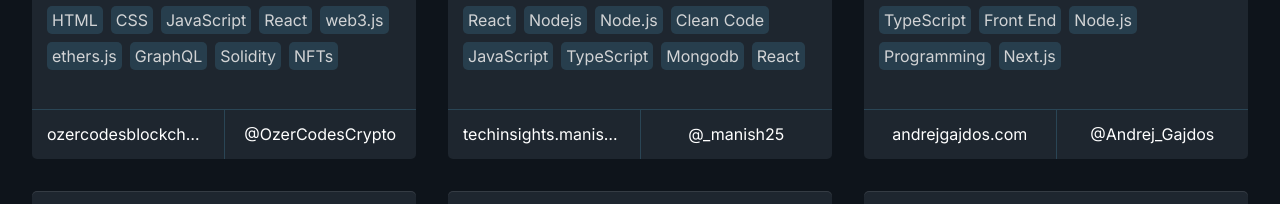
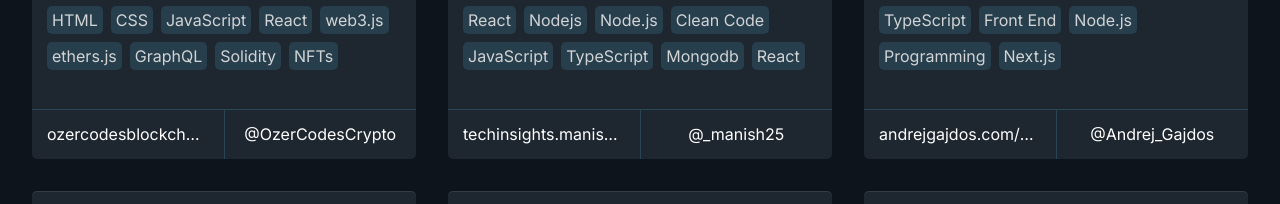
Before and after one commit to markodenic/awesome-tech-blogs, a Nuxt app: page / in a window 1280 px wide. Shown: the part 2776-2980 px from the top of the page. Built offline with nearby package versions, Linux system fonts and the light colour scheme; grey boxes are pictures that could not be loaded.

Commit message:
Update data.js

```diff
--- a/data.js
+++ b/data.js
@@ -4259,7 +4259,7 @@ module.exports = [
     name: "Andrej Gajdos",
     description:
       "Articles, guides and tutorials about development in JavaScript",
-    url: "https://andrejgajdos.com",
+    url: "https://andrejgajdos.com/blog",
     twitter: "@Andrej_Gajdos",
     tags: [
       "Sotware development",
```
